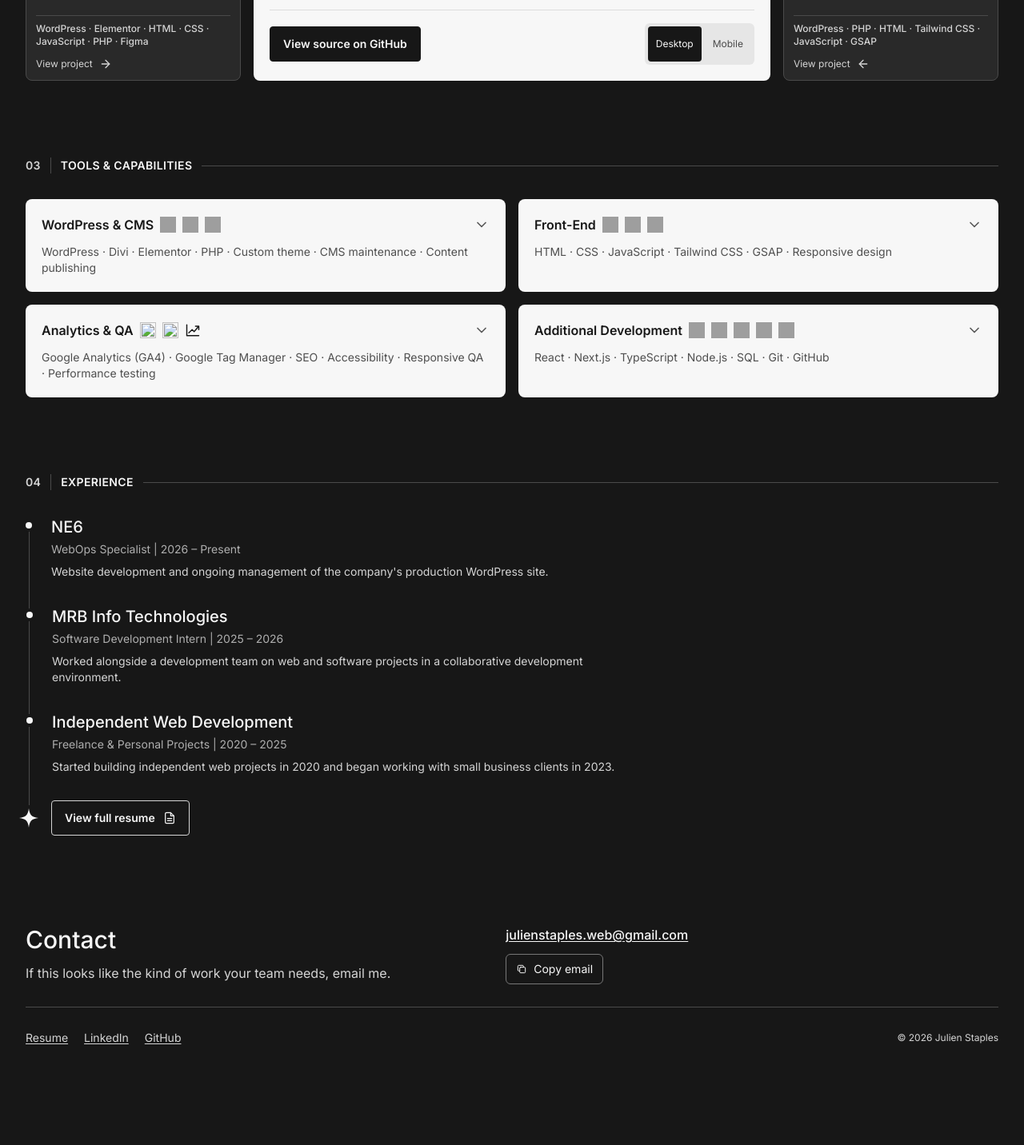
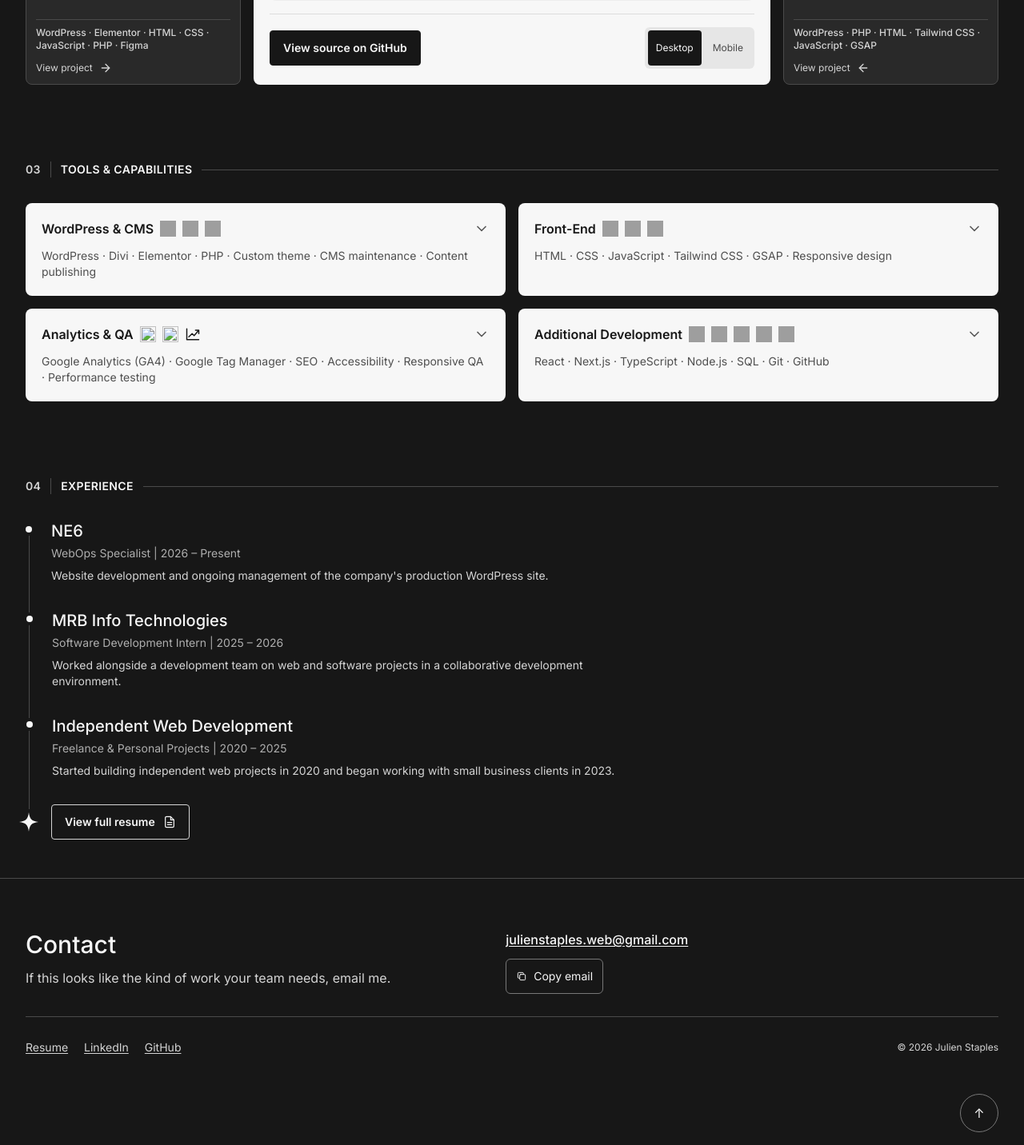
Before and after one commit to JulienStaples/js-web-wordpress-theme, a WordPress theme: template page-home.php in a window 1280 px wide. Shown: the part 2207-3639 px from the top of the page at 80% size. Before the commit the page ends 3513 px from the top, so only its background shows below. Run offline with PHP 8.4 and a stand-in for WordPress, Linux system fonts and the light colour scheme; the site name, menu and one post (Sample post) are stand-ins, and other content is empty; grey boxes are pictures that could not be loaded.

Commit message:
improve accessibility

```diff
--- a/components/button.php
+++ b/components/button.php
@@ -32,7 +32,7 @@ $is_off_site = ! empty( $destination_host )
 $opens_new_tab = $is_document || $is_off_site;
 $appearance    = $is_document ? ( $args['document_variant'] ?? 'outline' ) : $variant;
 
-$base_classes = 'inline-flex min-h-11 items-center justify-center gap-2.5 rounded-sm border px-4 py-2.5 text-sm font-semibold no-underline transition-colors hover:no-underline focus-visible:outline-2 focus-visible:outline-offset-4 focus-visible:outline-current motion-reduce:transition-none';
+$base_classes = 'inline-flex min-h-11 min-w-0 max-w-full items-center justify-center gap-2.5 rounded-sm border px-4 py-2.5 text-sm font-semibold no-underline transition-colors hover:no-underline focus-visible:outline-2 focus-visible:outline-offset-4 focus-visible:outline-[#767676] motion-reduce:transition-none';
 
 $appearance_classes = [
     'light'   => 'border-light bg-light text-dark hover:border-light hover:bg-dark hover:text-light',
@@ -46,7 +46,7 @@ $classes = $base_classes . ' ' . ( $appearance_classes[ $appearance ] ?? $appear
 <a href="<?php echo esc_url( $url ); ?>"
     class="<?php echo esc_attr( $classes ); ?>"
     <?php if ( $opens_new_tab ) : ?>target="_blank" rel="noopener noreferrer"<?php endif; ?>>
-    <span><?php echo esc_html( $text ); ?></span>
+    <span class="min-w-0 wrap-anywhere"><?php echo esc_html( $text ); ?></span>
 
     <?php if ( $is_document ) : ?>
         <svg xmlns="http://www.w3.org/2000/svg" viewBox="0 0 24 24" fill="none"
--- a/components/homepage/ne6.php
+++ b/components/homepage/ne6.php
@@ -188,7 +188,7 @@ $ne6_work_areas = [
                         data-ne6-previous
                         aria-label="Previous screenshot"
                         <?php disabled( count( $ne6_gallery[ $ne6_initial_mode ] ) < 2 ); ?>
-                        class="absolute top-1/2 left-3 z-10 flex size-10 -translate-y-1/2 items-center justify-center rounded-full border border-dark bg-dark text-light shadow-sm transition-colors hover:bg-white hover:text-dark focus-visible:outline-2 focus-visible:outline-offset-2 focus-visible:outline-dark disabled:opacity-30 motion-reduce:transition-none"
+                        class="absolute top-1/2 left-3 z-10 flex size-11 -translate-y-1/2 items-center justify-center rounded-full border border-dark bg-dark text-light shadow-sm transition-colors hover:bg-white hover:text-dark focus-visible:outline-2 focus-visible:outline-offset-2 focus-visible:outline-white focus-visible:ring-2 focus-visible:ring-dark disabled:opacity-30 motion-reduce:transition-none"
                     >
                         <svg class="size-4 shrink-0" viewBox="0 0 24 24" fill="none" stroke="currentColor" stroke-width="2" stroke-linecap="round" stroke-linejoin="round" aria-hidden="true">
                             <path d="M19 12H5m7 7-7-7 7-7" />
@@ -200,7 +200,7 @@ $ne6_work_areas = [
                         data-ne6-next
                         aria-label="Next screenshot"
                         <?php disabled( count( $ne6_gallery[ $ne6_initial_mode ] ) < 2 ); ?>
-                        class="absolute top-1/2 right-3 z-10 flex size-10 -translate-y-1/2 items-center justify-center rounded-full border border-dark bg-dark text-light shadow-sm transition-colors hover:bg-white hover:text-dark focus-visible:outline-2 focus-visible:outline-offset-2 focus-visible:outline-dark disabled:opacity-30 motion-reduce:transition-none"
+                        class="absolute top-1/2 right-3 z-10 flex size-11 -translate-y-1/2 items-center justify-center rounded-full border border-dark bg-dark text-light shadow-sm transition-colors hover:bg-white hover:text-dark focus-visible:outline-2 focus-visible:outline-offset-2 focus-visible:outline-white focus-visible:ring-2 focus-visible:ring-dark disabled:opacity-30 motion-reduce:transition-none"
                     >
                         <svg class="size-4 shrink-0" viewBox="0 0 24 24" fill="none" stroke="currentColor" stroke-width="2" stroke-linecap="round" stroke-linejoin="round" aria-hidden="true">
                             <path d="M5 12h14m-7-7 7 7-7 7" />
@@ -215,7 +215,7 @@ $ne6_work_areas = [
                 <div class="flex flex-wrap items-center justify-between gap-3 border-t border-border p-3">
 
                     <div
-                        class="inline-flex items-center gap-1 rounded-md bg-light p-1"
+                        class="inline-flex max-w-full flex-wrap items-center gap-1 rounded-md bg-light p-1"
                         role="group"
                         aria-label="Screenshot device"
                     >
@@ -225,7 +225,7 @@ $ne6_work_areas = [
                             data-ne6-view="desktop"
                             aria-pressed="<?php echo 'desktop' === $ne6_initial_mode ? 'true' : 'false'; ?>"
                             <?php disabled( empty( $ne6_gallery['desktop'] ) ); ?>
-                            class="rounded-sm px-3 py-2 text-sm focus-visible:outline-2 focus-visible:outline-offset-2 disabled:opacity-40 <?php echo 'desktop' === $ne6_initial_mode ? 'bg-dark text-light' : 'text-dark'; ?>"
+                            class="min-h-11 rounded-sm px-3 py-2 text-sm focus-visible:outline-2 focus-visible:outline-offset-2 disabled:opacity-40 <?php echo 'desktop' === $ne6_initial_mode ? 'bg-dark text-light' : 'text-dark'; ?>"
                         >
                             Desktop
                         </button>
@@ -235,7 +235,7 @@ $ne6_work_areas = [
                             data-ne6-view="mobile"
                             aria-pressed="<?php echo 'mobile' === $ne6_initial_mode ? 'true' : 'false'; ?>"
                             <?php disabled( empty( $ne6_gallery['mobile'] ) ); ?>
-                            class="rounded-sm px-3 py-2 text-sm focus-visible:outline-2 focus-visible:outline-offset-2 disabled:opacity-40 <?php echo 'mobile' === $ne6_initial_mode ? 'bg-dark text-light' : 'text-dark'; ?>"
+                            class="min-h-11 rounded-sm px-3 py-2 text-sm focus-visible:outline-2 focus-visible:outline-offset-2 disabled:opacity-40 <?php echo 'mobile' === $ne6_initial_mode ? 'bg-dark text-light' : 'text-dark'; ?>"
                         >
                             Mobile
                         </button>
--- a/components/homepage/projects.php
+++ b/components/homepage/projects.php
@@ -340,7 +340,7 @@ $active_project = 'language-app';
                 const bounds = heading.getBoundingClientRect();
 
                 const header = document.getElementById('site-header');
-                const visibleTop = header ? Math.max(0, header.getBoundingClientRect().bottom) : 0;
+                const visibleTop = header && !header.classList.contains('header-in-flow') ? Math.max(0, header.getBoundingClientRect().bottom) : 0;
 
                 if (bounds.top < visibleTop || bounds.bottom > window.innerHeight) {
                     heading.scrollIntoView({ block: 'center', inline: 'nearest' });
--- a/components/homepage/tools.php
+++ b/components/homepage/tools.php
@@ -81,15 +81,15 @@ $capabilities = [
                         aria-expanded="false" aria-controls="<?php echo esc_attr( $panel_id ); ?>"
                         class="group flex w-full flex-col gap-3 rounded-lg bg-light p-5 text-left text-dark transition-colors hover:ring-1 hover:ring-border-dark focus-visible:outline-2 focus-visible:outline-offset-2 focus-visible:outline-light aria-expanded:ring-2 aria-expanded:ring-muted motion-reduce:transition-none <?php echo 0 === $column_index ? 'md:col-start-1' : 'md:col-start-2'; ?> md:row-start-1">
 
-                        <div class="flex w-full items-center gap-3">
+                        <span class="flex w-full items-center gap-3">
 
-                            <div class="flex min-w-0 flex-1 flex-wrap items-center gap-2">
+                            <span class="flex min-w-0 flex-1 flex-wrap items-center gap-2">
 
-                                <h3 class="text-base font-semibold">
+                                <span class="text-base font-semibold">
                                     <?php echo esc_html( $capability['title'] ); ?>
-                                </h3>
+                                </span>
 
-                                <div class="flex flex-wrap items-center gap-2" aria-hidden="true">
+                                <span class="flex flex-wrap items-center gap-2" aria-hidden="true">
 
                                     <?php foreach ( $capability['icons'] as $icon ) : ?>
 
@@ -133,9 +133,9 @@ $capabilities = [
 
                                     <?php endforeach; ?>
 
-                                </div>
+                                </span>
 
-                            </div>
+                            </span>
 
                             <svg xmlns="http://www.w3.org/2000/svg" viewBox="0 0 24 24" fill="none" stroke="currentColor"
                                 stroke-width="2" stroke-linecap="round" stroke-linejoin="round"
@@ -144,11 +144,11 @@ $capabilities = [
                                 <path d="m6 9 6 6 6-6"></path>
                             </svg>
 
-                        </div>
+                        </span>
 
-                        <p class="text-sm text-dark/75">
+                        <span class="text-sm text-dark/75">
                             <?php echo esc_html( $capability['skills'] ); ?>
-                        </p>
+                        </span>
 
                     </button>
 
--- a/components/project-spotlight.php
+++ b/components/project-spotlight.php
@@ -67,7 +67,7 @@ $tabs = [
                     aria-controls="<?php echo esc_attr( $id . '-content-' . $key ); ?>"
                     aria-selected="<?php echo 'preview' === $key ? 'true' : 'false'; ?>"
                     tabindex="<?php echo 'preview' === $key ? '0' : '-1'; ?>"
-                    class="cursor-pointer rounded-md px-2 py-2.5 text-xs font-medium text-dark/75 hover:bg-white hover:text-dark focus-visible:outline-2 focus-visible:outline-dark aria-selected:bg-dark aria-selected:text-light aria-selected:hover:bg-dark aria-selected:hover:text-light sm:text-sm">
+                    class="min-h-11 min-w-0 cursor-pointer rounded-md px-2 py-2.5 text-xs font-medium text-dark/75 hover:bg-white hover:text-dark focus-visible:outline-2 focus-visible:outline-dark aria-selected:bg-dark aria-selected:text-light aria-selected:hover:bg-dark aria-selected:hover:text-light sm:text-sm">
                     <?php echo esc_html( $label ); ?>
                 </button>
 
@@ -77,7 +77,7 @@ $tabs = [
 
         <div role="tabpanel" id="<?php echo esc_attr( $id . '-content-preview' ); ?>"
             aria-labelledby="<?php echo esc_attr( $id . '-tab-preview' ); ?>" data-spotlight-content="preview"
-            tabindex="0">
+            tabindex="0" class="focus-visible:outline-offset-[-2px]">
 
             <div>
 
@@ -144,14 +144,14 @@ $tabs = [
 
         <div role="tabpanel" id="<?php echo esc_attr( $id . '-content-highlights' ); ?>"
             aria-labelledby="<?php echo esc_attr( $id . '-tab-highlights' ); ?>" data-spotlight-content="highlights"
-            tabindex="0" hidden>
+            tabindex="0" class="focus-visible:outline-offset-[-2px]" hidden>
 
             <ul class="flex flex-col gap-2 py-1">
                 <?php foreach ( $project['highlights'] as $title => $highlight ) : ?>
                     <li>
                         <details name="portfolio-highlights-<?php echo esc_attr( $id ); ?>" class="group overflow-hidden rounded-md border border-border bg-white open:border-muted">
-                            <summary class="flex min-h-11 cursor-pointer list-none items-center justify-between gap-3 px-3 py-3 focus-visible:outline-2 focus-visible:outline-offset-2 focus-visible:outline-dark [&::-webkit-details-marker]:hidden">
-                                <span class="text-sm font-semibold text-dark"><?php echo esc_html( $title ); ?></span>
+                            <summary class="flex min-h-11 cursor-pointer list-none items-center justify-between gap-3 px-3 py-3 focus-visible:ring-2 focus-visible:ring-inset focus-visible:ring-dark [&::-webkit-details-marker]:hidden">
+                                <span class="min-w-0 text-sm font-semibold text-dark"><?php echo esc_html( $title ); ?></span>
                                 <svg class="size-4 shrink-0 text-dark/70 transition-transform group-open:rotate-180 motion-reduce:transition-none"
                                     viewBox="0 0 24 24" fill="none" stroke="currentColor" stroke-width="1.8"
                                     stroke-linecap="round" stroke-linejoin="round" aria-hidden="true">
@@ -179,7 +179,7 @@ $tabs = [
 
         <div role="tabpanel" id="<?php echo esc_attr( $id . '-content-about' ); ?>"
             aria-labelledby="<?php echo esc_attr( $id . '-tab-about' ); ?>" data-spotlight-content="about"
-            tabindex="0" hidden>
+            tabindex="0" class="focus-visible:outline-offset-[-2px]" hidden>
 
             <div class="space-y-3 py-2 text-sm leading-6 text-dark">
                 <?php foreach ( $project['about'] as $paragraph ) : ?>
--- a/components/scroll-to-top.php
+++ b/components/scroll-to-top.php
@@ -1,5 +1,5 @@
 <a href="#top"
-    class="no-underline fixed right-6 bottom-6 z-40 flex size-12 items-center justify-center rounded-full border border-muted bg-dark text-light hover:bg-light hover:text-dark hover:no-underline">
+    class="back-to-top ml-auto no-underline flex size-12 shrink-0 items-center justify-center rounded-full border border-muted bg-dark text-light hover:bg-light hover:text-dark hover:no-underline">
     <span aria-hidden="true">↑</span>
     <span class="sr-only">Back to top</span>
 </a>
--- a/footer.php
+++ b/footer.php
@@ -1,8 +1,8 @@
-<footer id="footer" class="bg-dark text-light">
+<footer id="footer" class="border-t border-border-dark bg-dark text-light">
     <div class="section gap-7">
 
-        <div class="flex flex-col gap-7 md:flex-row md:gap-36">
-            <div class="flex flex-col gap-2 md:gap-3">
+        <div class="flex flex-col gap-7 md:flex-row md:gap-12 lg:gap-36">
+            <div class="flex min-w-0 max-w-full flex-col gap-2 md:gap-3">
                 <h2 id="contact-heading">
                     Contact
                 </h2>
@@ -12,13 +12,13 @@
                 </p>
             </div>
 
-            <div class="flex flex-col items-start gap-2 md:gap-3">
-                <a href="mailto:julienstaples.web@gmail.com" class="font-medium underline underline-offset-2">
+            <div class="flex min-w-0 max-w-full flex-col items-start gap-2 md:gap-3">
+                <a href="mailto:julienstaples.web@gmail.com" class="max-w-full wrap-anywhere font-medium underline underline-offset-2">
                     julienstaples.web@gmail.com
                 </a>
 
                 <button type="button" id="copy-email"
-                    class="inline-flex cursor-pointer items-center gap-2 rounded-md border border-muted px-3 py-2 text-sm text-light hover:border-light">
+                    class="inline-flex min-h-11 max-w-full cursor-pointer items-center gap-2 rounded-md border border-muted px-3 py-2 text-sm text-light hover:border-light">
                     <svg xmlns="http://www.w3.org/2000/svg" width="14" height="14" viewBox="0 0 24 24" fill="none"
                         stroke="currentColor" stroke-width="1.7" stroke-linecap="round" stroke-linejoin="round"
                         aria-hidden="true">
@@ -67,7 +67,9 @@
     </div>
 </footer>
 
-<?php get_template_part( 'components/scroll-to-top' ); ?>
+<div class="mx-auto flex w-full max-w-page justify-end px-4 pb-4 sm:px-6 lg:px-8 back-to-top-container">
+    <?php get_template_part( 'components/scroll-to-top' ); ?>
+</div>
 
 <script>
     const copyEmailButton = document.querySelector('#copy-email');
--- a/functions.php
+++ b/functions.php
@@ -1,4 +1,11 @@
 <?php
+
+function js_web_theme_setup()
+{
+    add_theme_support('title-tag');
+}
+
+add_action('after_setup_theme', 'js_web_theme_setup');
 
 function js_web_theme_styles()
 {
--- a/header.php
+++ b/header.php
@@ -7,13 +7,15 @@
     <?php wp_head(); ?>
 </head>
 
-<body id="top" <?php body_class(); ?>>
+<body id="top" tabindex="-1" <?php body_class(); ?>>
     <?php wp_body_open(); ?>
 
-    <header id="site-header" class="sticky top-0 z-50 bg-dark text-light">
+    <a class="skip-link" href="#main-content">Skip to main content</a>
+
+    <header id="site-header" class="sticky top-0 z-50 border-b border-border-dark bg-dark text-light">
         <div class="section flex-row flex-wrap items-center justify-between gap-2 py-2 min-h-12 md:min-h-16">
             <a href="<?php echo esc_url( home_url( '/' ) ); ?>"
-                class="flex min-w-0 max-w-full items-center gap-2 text-sm font-medium">
+                class="flex min-w-0 max-w-full items-center gap-1 text-sm font-medium sm:gap-2">
                 <img src="<?php echo esc_url( get_theme_file_uri( 'assets/imgs/js-logo-initials-white.svg' ) ); ?>"
                     alt="" class="size-6 shrink-0" width="24" height="24">
                 <span class="min-w-0 wrap-anywhere">Julien Staples</span>
@@ -41,10 +43,28 @@
         {
             const header = document.getElementById('site-header');
             const updateHeaderHeight = () => {
-                document.documentElement.style.setProperty('--site-header-height', `${header.offsetHeight}px`);
+                const tooTall = header.offsetHeight > window.innerHeight / 3;
+                header.classList.toggle('header-in-flow', tooTall);
+                document.documentElement.style.setProperty('--site-header-height', `${tooTall ? 0 : header.offsetHeight}px`);
             };
 
             updateHeaderHeight();
             new ResizeObserver(updateHeaderHeight).observe(header);
+            window.addEventListener('resize', updateHeaderHeight);
+
+            document.addEventListener('focusin', event => {
+                const target = event.target;
+                if (header.contains(target) || target.classList.contains('skip-link') || target === document.body) return;
+
+                requestAnimationFrame(() => {
+                    if (document.activeElement !== target || !target.matches(':focus-visible') || header.classList.contains('header-in-flow')) return;
+
+                    const visibleTop = header.getBoundingClientRect().bottom + 8;
+                    const bounds = target.getBoundingClientRect();
+                    if (bounds.top < visibleTop && bounds.bottom > 0) {
+                        window.scrollBy({ top: bounds.top - visibleTop, behavior: 'instant' });
+                    }
+                });
+            });
         }
     </script>
--- a/page-home.php
+++ b/page-home.php
@@ -1,6 +1,6 @@
 <?php get_header(); ?>
 
-<main id="main-content">
+<main id="main-content" tabindex="-1">
 
     <section>
         <div class="section gap-8 md:flex-row md:items-center lg:gap-14 lg:py-16">
--- a/page.php
+++ b/page.php
@@ -1,6 +1,6 @@
 <?php get_header(); ?>
 
-<main>
+<main id="main-content" tabindex="-1">
     <?php
     while ( have_posts() ) :
         the_post();
```
Also changed, not shown: src/input.css (+62 -4 lines), assets/css/tailwind.css.
